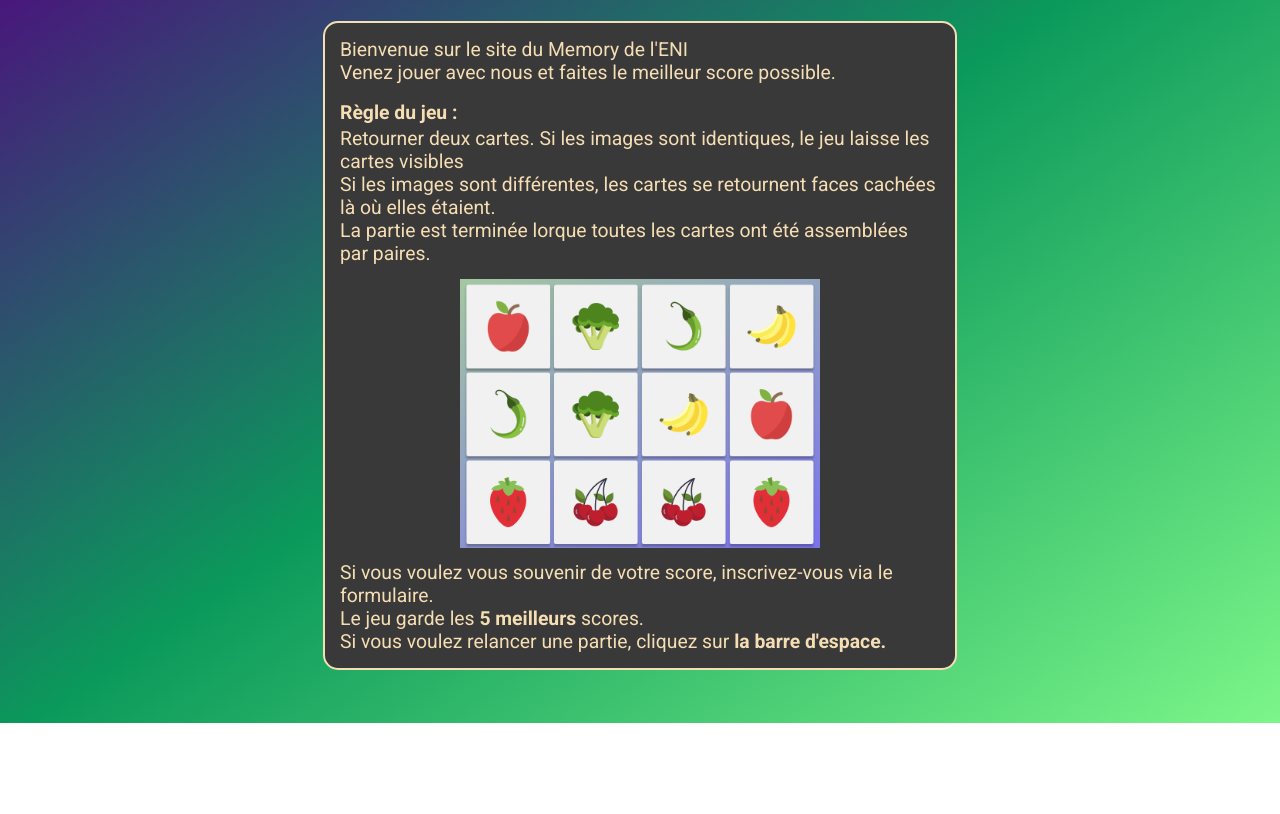
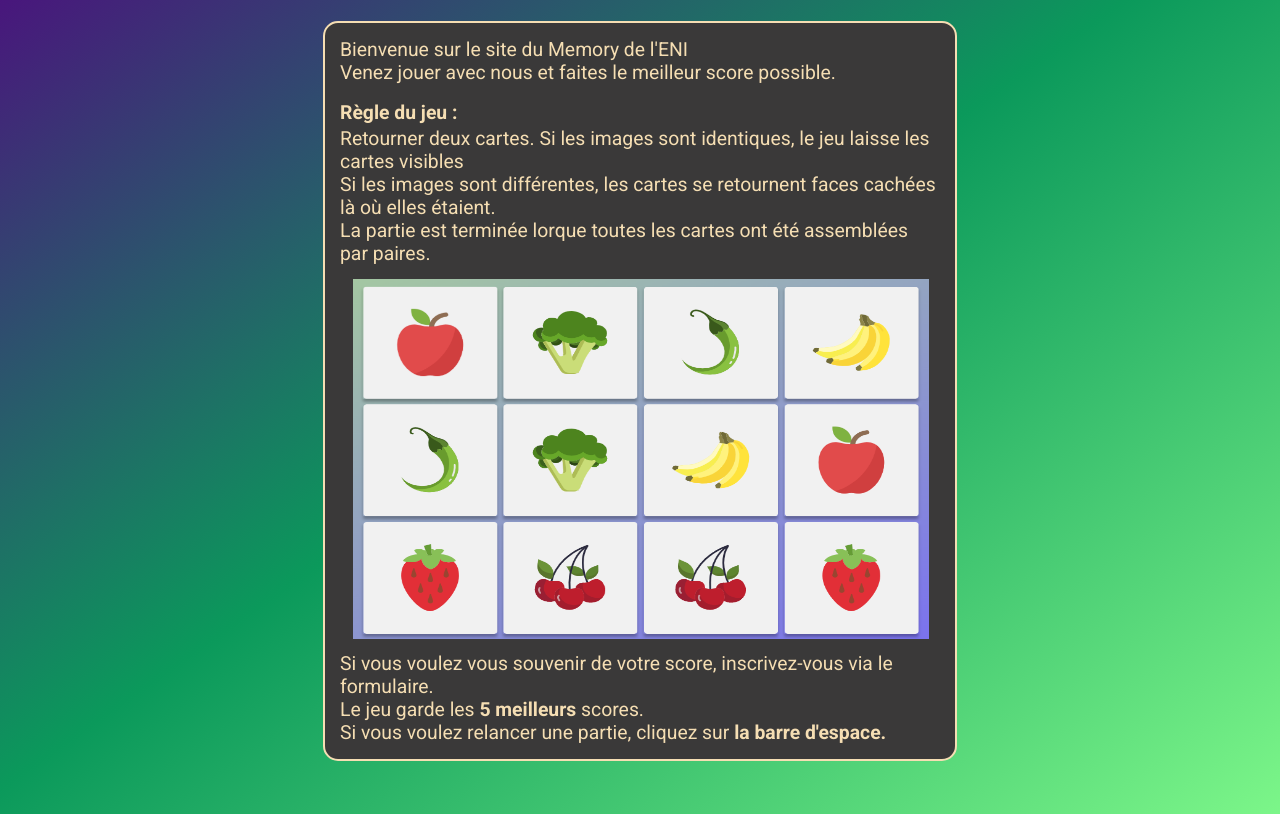
Before and after one commit to CamilleQuesnel/memory-supreme, a plain HTML site: page index.html in a window 1280 px wide. Shown: the part 133-947 px from the top of the page. Before the commit the page ends 856 px from the top, so only its background shows below. Drawn offline with Linux system fonts and the light colour scheme; a web font is replaced by a local one.

Commit message:
Troisième commit

```diff
--- a/assets/styles/style.css
+++ b/assets/styles/style.css
@@ -141,7 +141,8 @@ main {
     padding: 0.75rem;
     position: relative;
     margin: auto;
-    width: 45vh;
+    width: 45vw;
+    height: 45vh;
 }
 
 .rules p {
```
